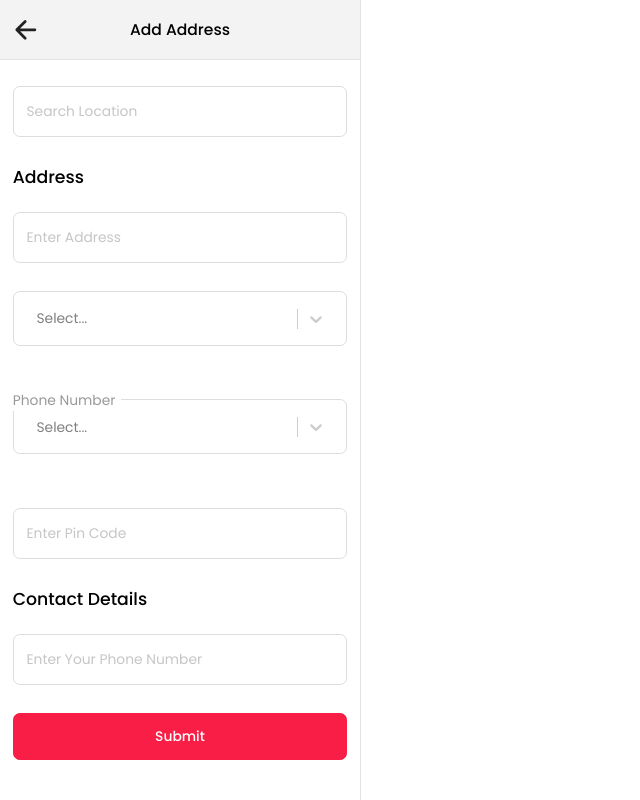
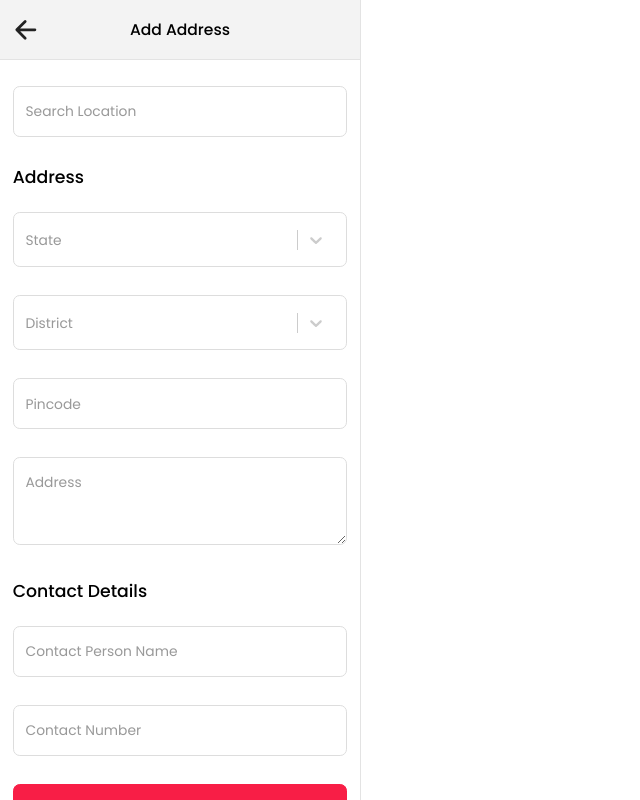
Before and after one commit to 25mohit/rent-property-project-frontend, a Next.js app: page /SelectAddress in a window 1280 px wide. Shown: the whole page, without its empty margins (0-640 px from the left). Built offline with nearby package versions, Linux system fonts and the light colour scheme.

Commit message:
form changes done

```diff
--- a/src/app/AddItem/page.tsx
+++ b/src/app/AddItem/page.tsx
@@ -9,10 +9,12 @@ import { FaCamera } from "react-icons/fa6";
 import SelectDropdown from "../components/Utils/Form/SelectDropdown/SelectDropdown";
 import { MdClose, MdOutlineCloudUpload } from "react-icons/md";
 import InputField from "../components/Utils/Form/InputField/InputField";
+import TextAreaField from "../components/Utils/Form/TextAreaField/TextAreaField";
 
 
 const AddItem = () => {
     const [category, setCategory] = useState('')
+    const [subCategory, setSubCategory] = useState('')
     const options = [
         { label: "House", value: 'house' },
         { label: "Laptop", value: 'laptop' },
@@ -35,9 +37,9 @@ const AddItem = () => {
             </div>
 
             <div className="defaultSpace">
-
                 <InputField type="text" placeholder="Item Name" />
                 <SelectDropdown options={options} placeholder="Category" setValue={setCategory} value={category} />
+                <SelectDropdown options={options} placeholder="Sub Category" setValue={setSubCategory} value={subCategory} />
 
                 <div className="formGroup">
                     <label className="formLabelNew">Upload Item Image</label>
@@ -66,11 +68,8 @@ const AddItem = () => {
                     <p className='error danger'></p>
                 </div>
 
-                {/* <div className="formGroup">
-                        <label className="formLabel">Description</label>
-                        <textarea className='form-control' placeholder='Description'></textarea>
-                        <p className='error danger'></p>
-                    </div> */}
+                <TextAreaField placeholder="Description" />
+
                 <Link href="/SelectAddress" className='btn mainBtn fillBtn'>Next</Link>
 
             </div>
--- a/src/app/SelectAddress/page.tsx
+++ b/src/app/SelectAddress/page.tsx
@@ -4,15 +4,19 @@ import SingleContentLayout from "../components/HOC/Layout/SingleContentLayout";
 import { IoArrowBack } from "react-icons/io5";
 import Link from "next/link";
 import SelectDropdown from "../components/Utils/Form/SelectDropdown/SelectDropdown";
+import InputField from "../components/Utils/Form/InputField/InputField";
+import TextAreaField from "../components/Utils/Form/TextAreaField/TextAreaField";
 
 const SelectAddress = () => {
-    const options= [
+    const options = [
         { value: 'option1', label: 'Option 1' },
         { value: 'option2', label: 'Option 2' },
     ]
-    const [state, setState] = useState('')
 
-    console.log("state", state);
+
+    const [stateSelect, setStateSelect] = useState('')
+    const [districtSelect, setDistrictSelect] = useState('')
+
 
     return (
         <SingleContentLayout>
@@ -27,45 +31,26 @@ const SelectAddress = () => {
             </div>
 
             <div className="defaultSpace">
-                <div className="formGroup">
-                    <label className="formLabel">Location</label>
-                    <input type="text" className='form-control' placeholder='Search Location' />
-                    <p className='error danger'></p>
-                </div>
+
+                <InputField type="text" placeholder="Search Location" />
+
                 <div className="titleBox formTile">
                     <div className="col"><h3 className="titleS">Address</h3></div>
                 </div>
-                <div className="formGroup">
-                    <label className="formLabel">Address</label>
-                    <input type="text" className='form-control' placeholder='Enter Address' />
-                    <p className='error danger'></p>
-                </div>
-                <div className="formGroup">
-                    <label className="formLabel">State</label>
-                    <SelectDropdown options={options} value={state} setValue={setState}/>
-                    <p className='error danger'></p>
-                </div>
-                <div className="formGroup">
-                    <label className="formLabel">District</label>
-                    <SelectDropdown options={options} />
-                    <p className='error danger'></p>
-                </div>
-                <div className="formGroup">
-                    <label className="formLabel">Pin Code</label>
-                    <input type="text" className='form-control' placeholder='Enter Pin Code' />
-                    <p className='error danger'></p>
-                </div>
+
+                <SelectDropdown options={options} placeholder="State" setValue={setStateSelect} value={stateSelect} />
+                <SelectDropdown options={options} placeholder="District" setValue={setDistrictSelect} value={districtSelect} />
+
+                <InputField type="text" placeholder="Pincode" />
+
+                <TextAreaField type="text" placeholder="Address" />
+
+
                 <div className="titleBox formTile">
                     <div className="col"><h3 className="titleS">Contact Details</h3></div>
                 </div>
-                <div className="formGroup">
-                    <label className="formLabel">Phone Number</label>
-                    <div className="numberField">
-                        <span className="countryCode">+91</span>
-                        <input type="email" className='form-control' placeholder='Enter Your Phone Number' />
-                    </div>
-                    <p className='error danger'></p>
-                </div>
+                <InputField type="text" placeholder="Contact Person Name" />
+                <InputField type="number" field="mobile" label="+91" placeholder="Contact Number" />
                 <button className='btn mainBtn fillBtn'>Submit</button>
 
             </div>
--- /dev/null
+++ b/src/app/components/Utils/Form/TextAreaField/TextAreaField.tsx
@@ -0,0 +1,43 @@
+"use client"
+import React, { useEffect, useState } from 'react'
+import { AiFillEye } from 'react-icons/ai';
+
+interface InputInterface{
+    type?: string,
+    placeholder: string,
+    min?: string,
+    max?: string,
+    field?: string,
+    label?: string,
+    verifyClick?: React.Dispatch<React.SetStateAction<boolean>>
+}
+const TextAreaField:React.FC<InputInterface> = ({ type, placeholder, min, max, field, label, verifyClick }) => {
+    const [hasValue, setHasValue] = useState(false);
+    const [newID, setNewID] = useState('');
+
+    const handleInputChange = (event: any) => {
+        setHasValue(event.target.value !== '');
+    };
+
+    useEffect(() => {
+      function generateRandomNumber() {
+        const currentTime = Date.now(); // Get the current timestamp
+        const randomNumber = Math.floor(Math.random() * currentTime); // Generate a random number based on the current timestamp
+        return `${randomNumber}`;
+      }
+      setNewID(generateRandomNumber())
+    },[])
+
+    // console.log("generateRandomNumber", generateRandomNumber())
+  return (
+    <div className='formGroup'>
+      <div className='formGroupMain textareaField'>
+        <textarea id={newID} className={`form-control`} onChange={handleInputChange} />
+        <label htmlFor={newID} className={hasValue ? 'formLabel active' : 'formLabel'}>{placeholder}</label>
+      </div>
+      <p className='error danger'></p>
+    </div>
+  )
+}
+
+export default TextAreaField
--- a/src/app/style.scss
+++ b/src/app/style.scss
@@ -114,6 +114,10 @@ input::-ms-input-placeholder {
 
 			.css-b62m3t-container {
 
+				.css-t3ipsp-control {
+					border: 1rem solid var(--main) !important;
+				}
+
 				.css-13cymwt-control,
 				.css-t3ipsp-control {
 					border: 1rem solid #ddd;
@@ -139,6 +143,21 @@ input::-ms-input-placeholder {
 
 			.css-1nmdiq5-menu {
 				z-index: 99;
+			}
+		}
+
+		&.textareaField {
+
+			textarea {
+				padding: 10rem 15rem;
+			}
+
+			.formLabel {
+				top: 30rem;
+
+				&.active {
+					top: 1rem;
+				}
 			}
 		}
 
@@ -156,6 +175,7 @@ input::-ms-input-placeholder {
 		transition: 0.2s;
 		color: #999999;
 		pointer-events: none;
+		width:50%;
 	}
 
 
@@ -188,6 +208,7 @@ input::-ms-input-placeholder {
 		color: #333;
 		z-index: 3;
 		font-size: var(--fontSize14);
+		width:auto;
 	}
 
 
```
